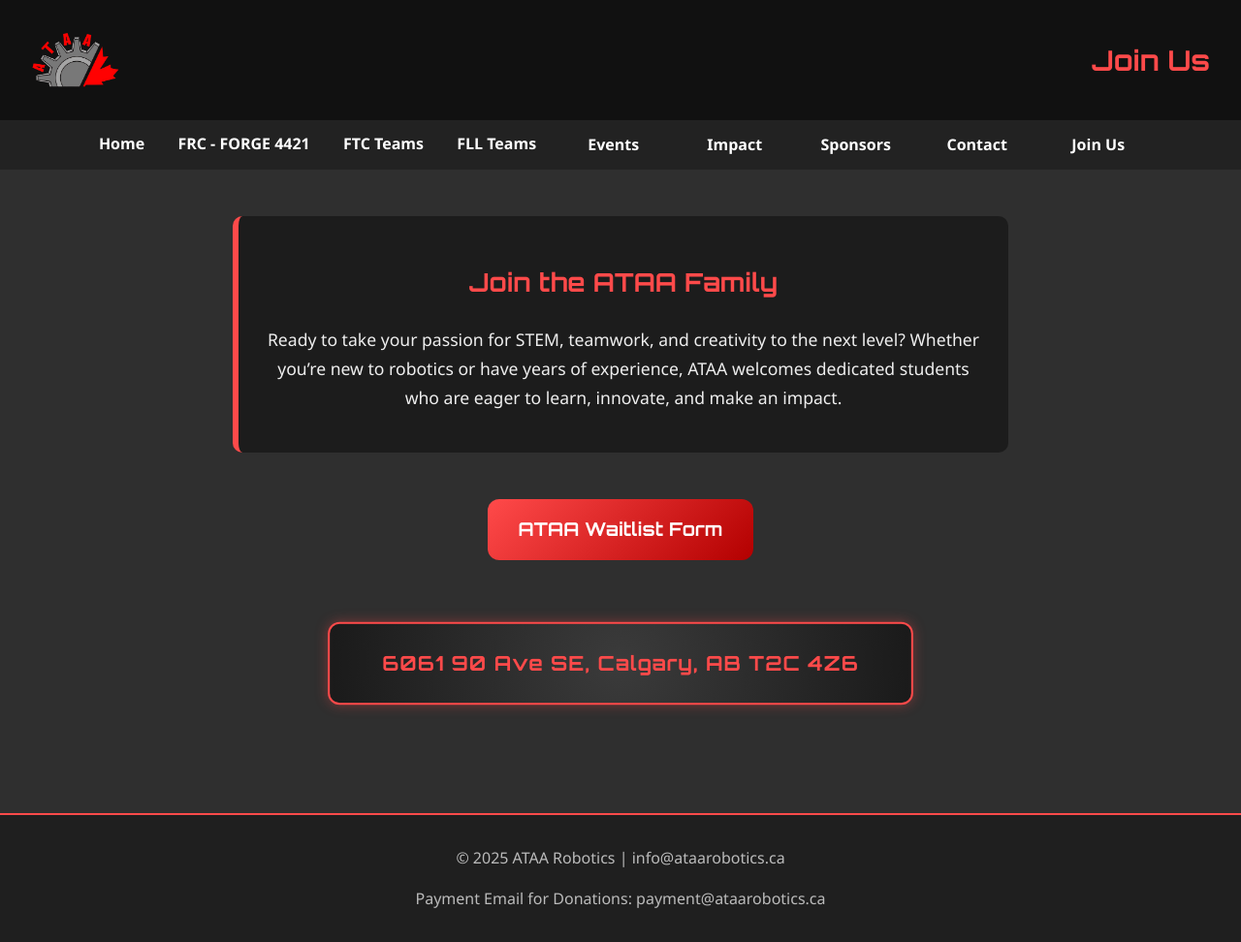
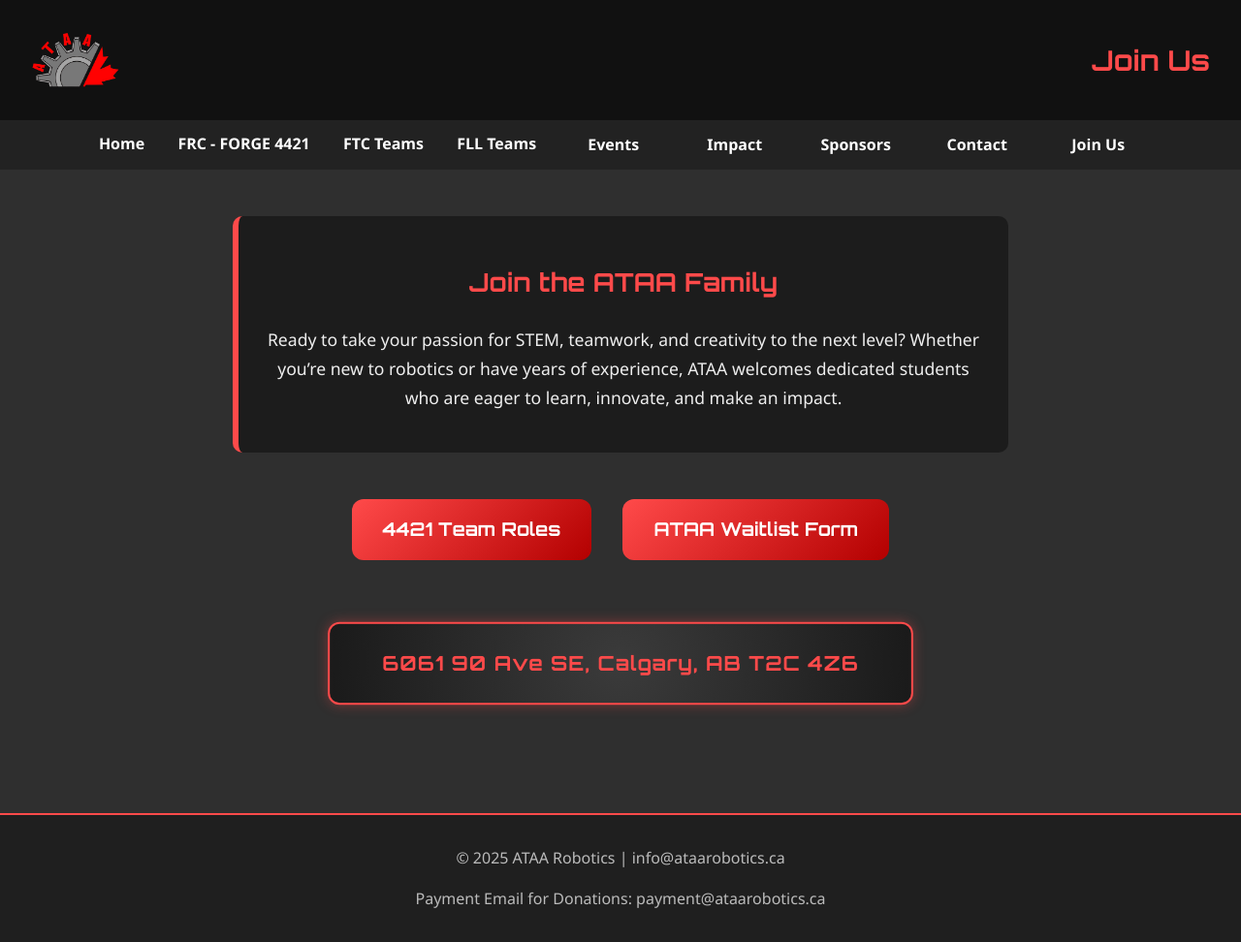
Before and after one commit to ATAARobotics/ataarobotics.github.io, a Jekyll site: the page built from joinus.html, in a window 1280 px wide. Shown: the whole page at 97% size. Built offline with Jekyll 4.4.1, drawn with Linux system fonts in a browser that asks for light colours.

Commit message:
chore: add roles back

```diff
--- a/joinus.html
+++ b/joinus.html
@@ -128,6 +128,8 @@
   </section>
 
   <div class="form-links">
+    <a href="https://docs.google.com/document/d/1JoEqZJzq_SHpoK6fU4rz6_R89_xOZkwf/edit?usp=drive_link&ouid=110908189717055476986&rtpof=true&sd=true"
+      target="_blank" class="form-link"> 4421 Team Roles</a>
     <a href="https://docs.google.com/forms/d/e/1FAIpQLSd8-mhv2ub75MLiW2oJhK2cK-gVpVt0MC42PRDtC9tEMKDvPg/viewform?fbzx=-5483152079809542505&pli=1"
       target="_blank" class="form-link"> ATAA Waitlist Form</a>
   </div>
```
